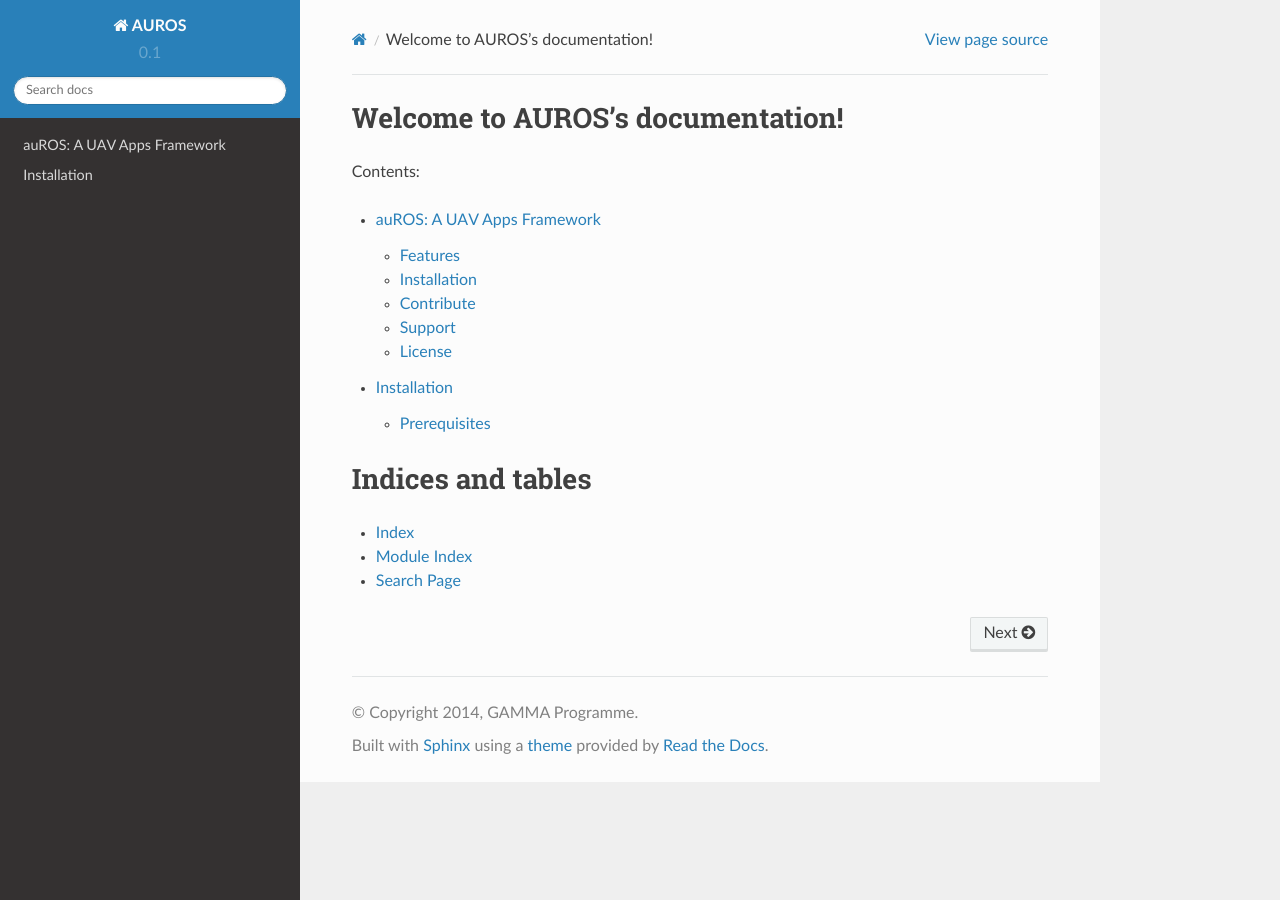
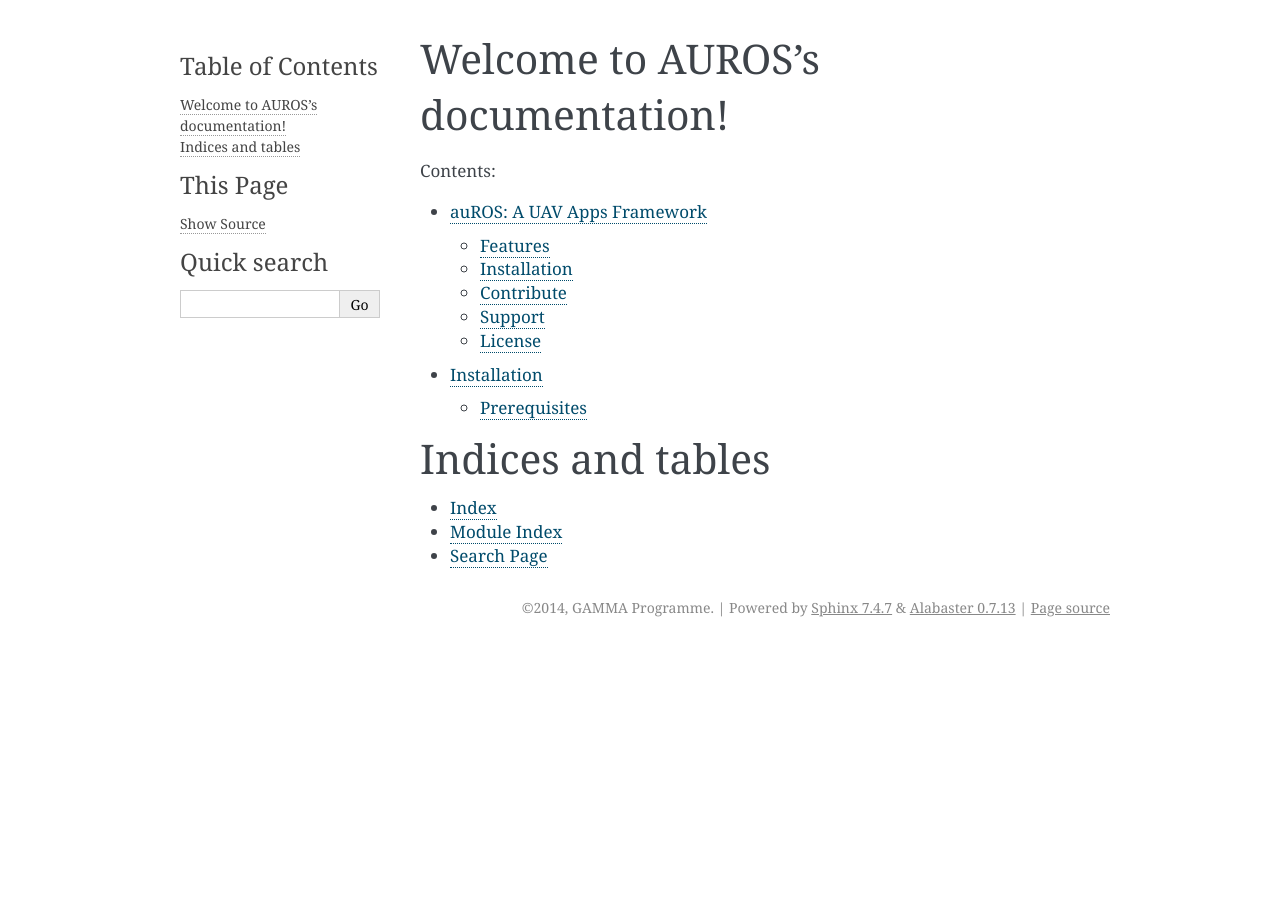
Before and after one commit to gamma-programme/auros, a Sphinx documentation site: the page built from docs/index.rst, in a window 1280 px wide. Built offline with Sphinx 7.4.7, drawn with Linux system fonts in a browser that asks for light colours.

Commit message:
Remove RTD sphinx theme to prevent breakage

```diff
--- a/docs/conf.py
+++ b/docs/conf.py
@@ -20,7 +20,8 @@ import os
 # documentation root, use os.path.abspath to make it absolute, like shown here.
 #sys.path.insert(0, os.path.abspath('.'))
 
-import sphinx_rtd_theme
+# Nice for local docs but breaks RTD
+# import sphinx_rtd_theme
 
 # -- General configuration ------------------------------------------------
 
@@ -103,8 +104,8 @@ pygments_style = 'sphinx'
 
 # The theme to use for HTML and HTML Help pages.  See the documentation for
 # a list of builtin themes.
-html_theme = "sphinx_rtd_theme"
-html_theme_path = [sphinx_rtd_theme.get_html_theme_path()]
+# html_theme = "sphinx_rtd_theme"
+# html_theme_path = [sphinx_rtd_theme.get_html_theme_path()]
 
 # Theme options are theme-specific and customize the look and feel of a theme
 # further.  For a list of options available for each theme, see the
```
